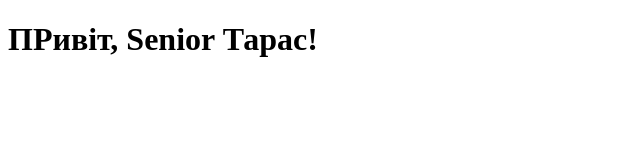
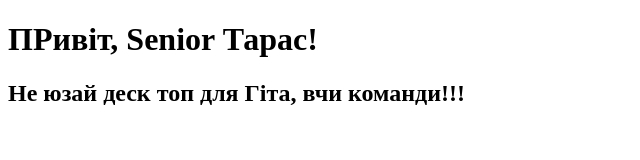
Before and after one commit to akoval25/newproject, a plain HTML site: page index.html in a window 1280 px wide. Shown: the whole page, without its empty margins (0-640 px from the left). Drawn offline with Linux system fonts and the light colour scheme.

Commit message:
Update index.html
add h2

```diff
--- a/index.html
+++ b/index.html
@@ -11,6 +11,7 @@
 <body>
     <header>
         <h1>ПРивіт, Senior Тарас!</h1>
+        <h2>Не юзай деск топ для Гіта, вчи команди!!!</h2>
     </header>
 </body>
 
```
